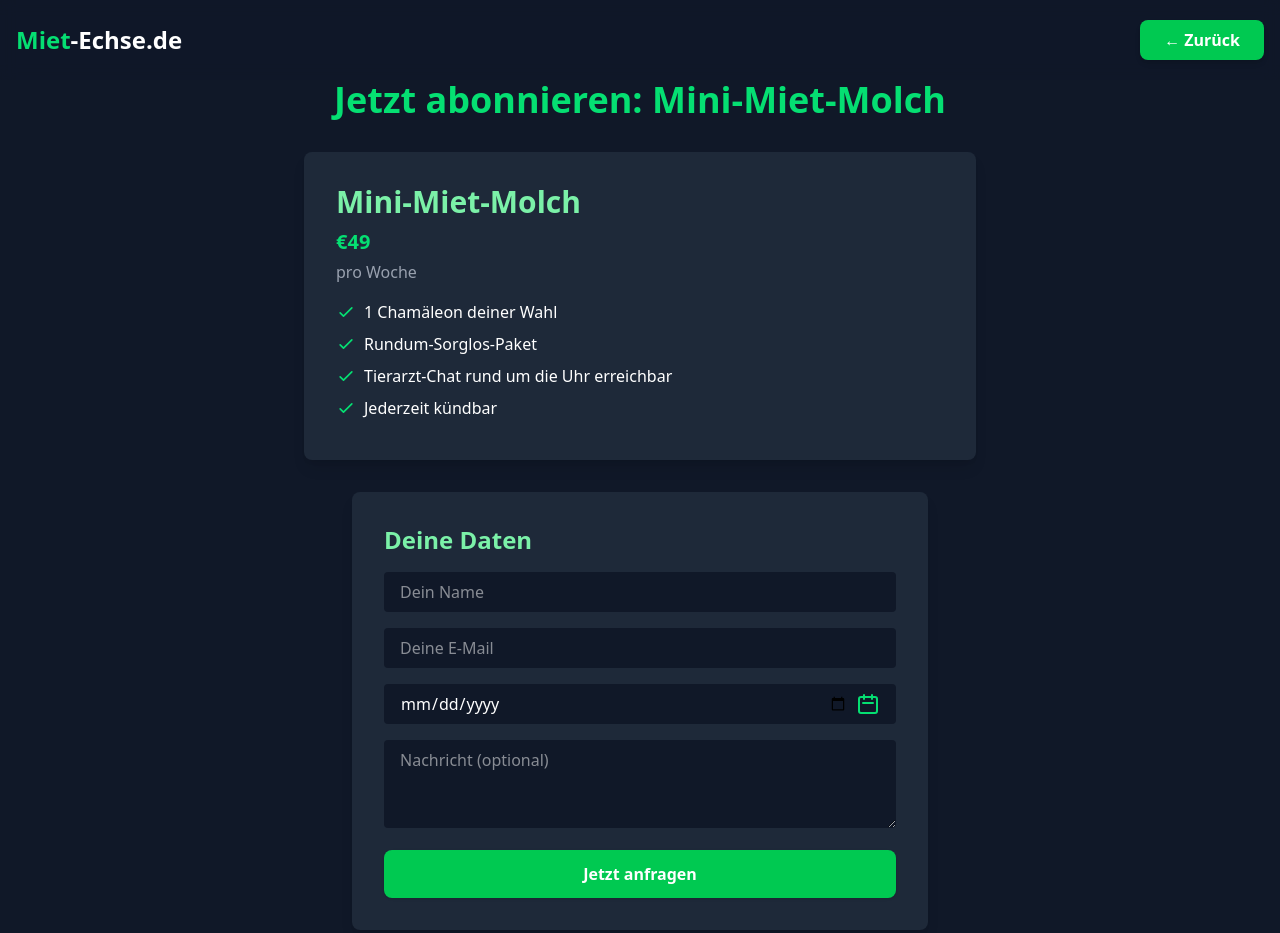
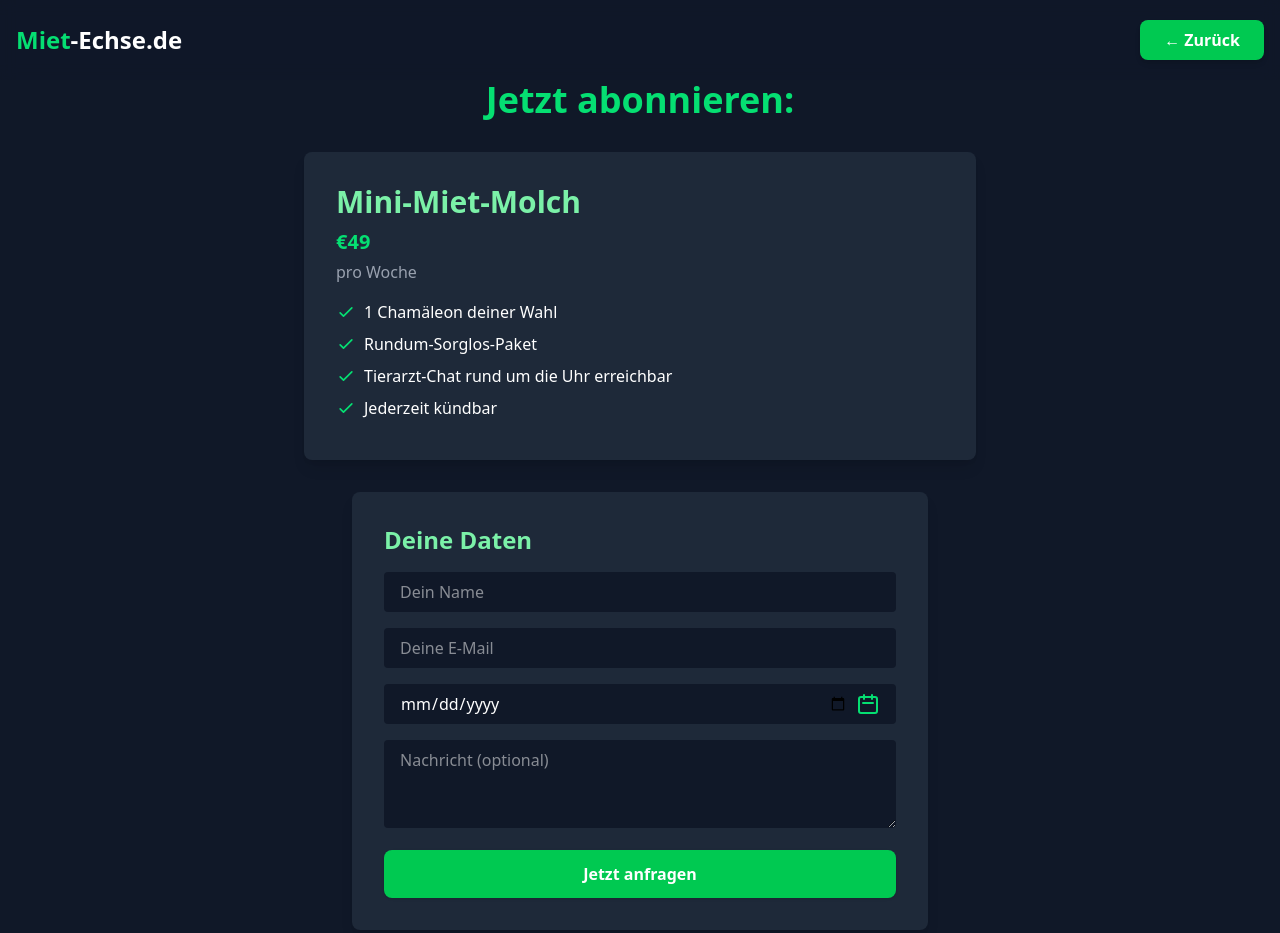
Before and after one commit to croeer/rent-a-chameleon, an Astro site: page /buy/1 in a window 1280 px wide. Built offline with nearby package versions, Linux system fonts and the light colour scheme; Astro itself is replaced by a stand-in of ours.

Commit message:
fix: remove doulbe plan name

```diff
--- a/src/pages/buy/[plan].astro
+++ b/src/pages/buy/[plan].astro
@@ -57,13 +57,15 @@ const { plan } = Astro.props;
   <section class="py-20 bg-gray-900 min-h-screen">
     <div class="container mx-auto px-4">
       <h1 class="text-4xl font-extrabold text-center mb-8 text-green-400">
-        Jetzt abonnieren: {plan ? plan.name : "Unbekannter Plan"}
+        Jetzt abonnieren:
       </h1>
       {
         plan ? (
           <div class="max-w-2xl mx-auto bg-gray-800 p-8 rounded-lg shadow-lg mb-8">
             <h2 class="text-3xl font-bold mb-2 text-green-300">{plan.name}</h2>
-            <p class="text-xl text-green-400 font-extrabold mb-1">{plan.price}</p>
+            <p class="text-xl text-green-400 font-extrabold mb-1">
+              {plan.price}
+            </p>
             <p class="text-gray-400 mb-4">{plan.period}</p>
             <ul class="list-none space-y-2 mb-2">
               {plan.features.map((feature) => (
```
